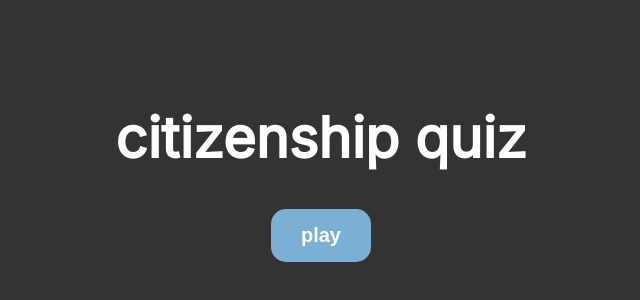
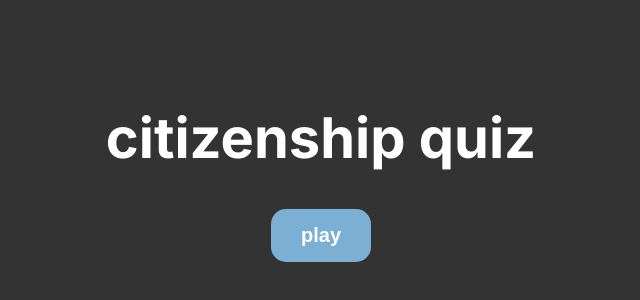
Before and after one commit to must108/citizenship-test, a website: page index.html in a window 1280 px wide. Shown: the part 236-536 px from the top of the page, without its empty margins (319-959 px from the left). Drawn offline with Linux system fonts and the light colour scheme.

Commit message:
css fixes

```diff
--- a/src/citizen.css
+++ b/src/citizen.css
@@ -1,4 +1,5 @@
-@import url("https://fonts.googleapis.com/css2?family=Inter&display=swap");
+@import url('https://fonts.googleapis.com/css2?family=Inter:wght@700&display=swap');
+
 body {
   background-color: #333333;
   color: white;
```
Also changed, not shown: README.md.
